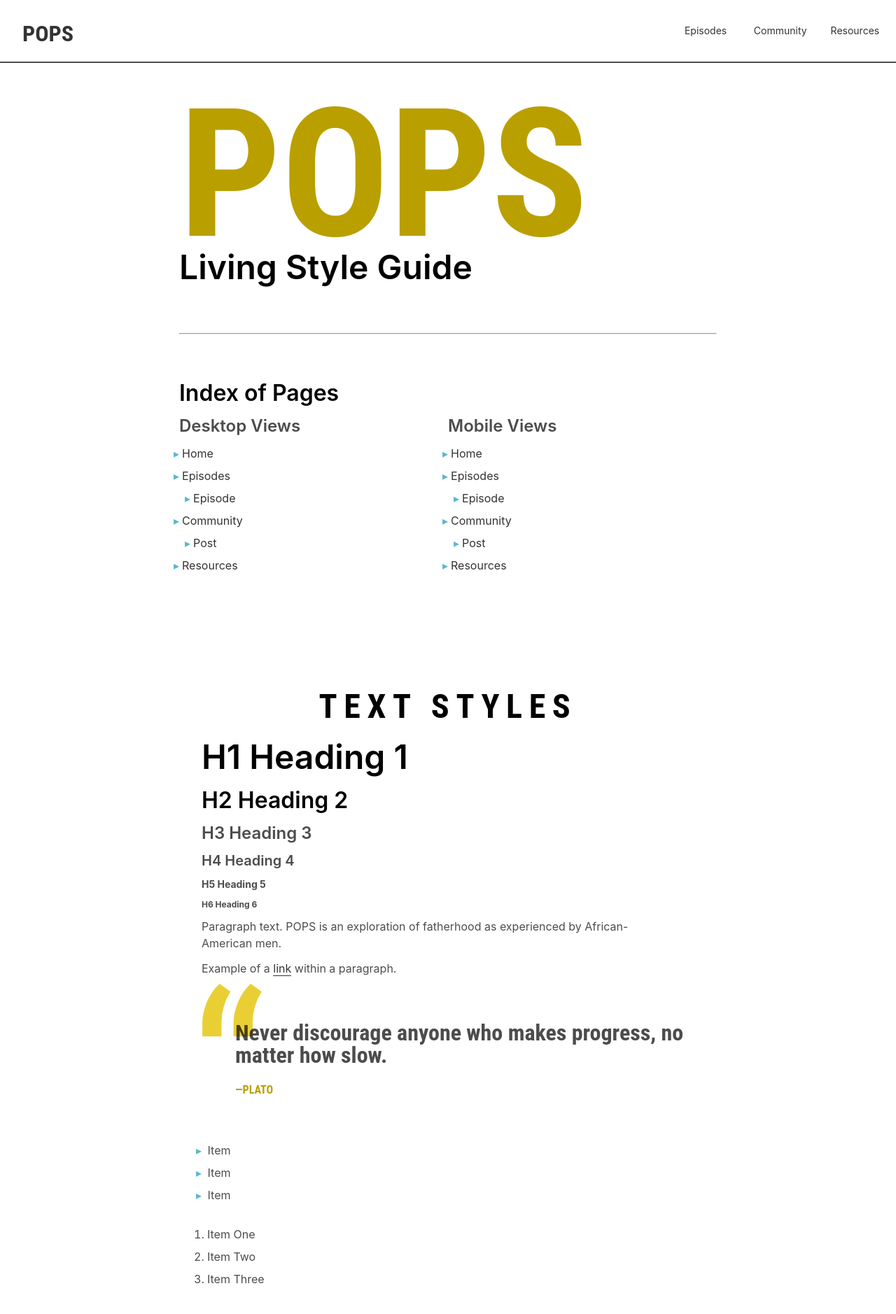
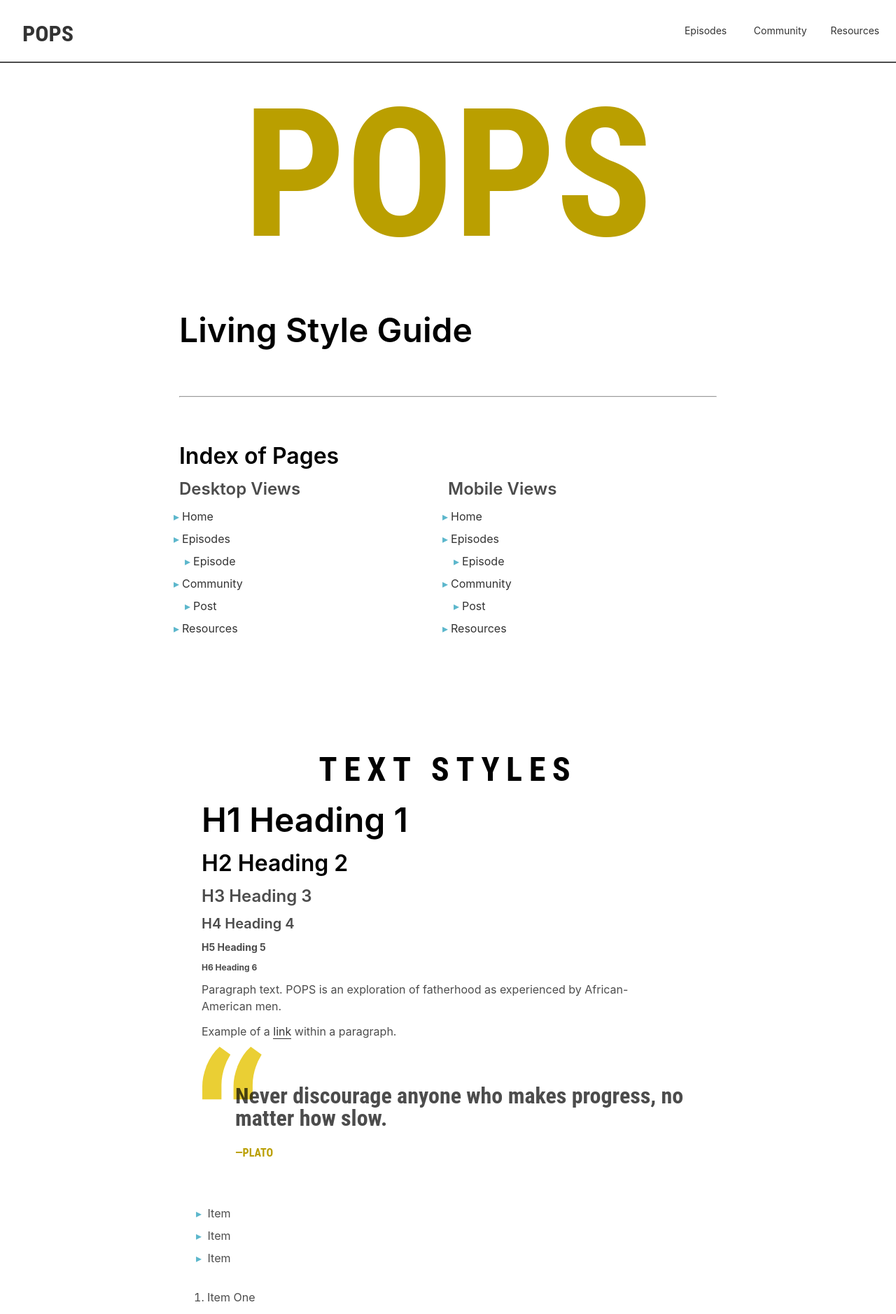
Before and after one commit to morf-studio/pops, a Jekyll site: the page built from index.html, in a window 1280 px wide. Shown: the top 1878 px of the page at 70% size. Built offline with Jekyll 4.4.1, drawn with Linux system fonts in a browser that asks for light colours.

Commit message:
Section header fixes

```diff
--- a/_sass/typography/_headings.scss
+++ b/_sass/typography/_headings.scss
@@ -42,10 +42,11 @@ h4 {
   font-family:$condensed-font-family;
   font-size:20vw;
   display:block;
+  text-align:center;
   //transform:rotateZ(90deg);
   //transform-origin:left;
   //margin-left:.5em;
-  margin-bottom:-.35em;
+  //margin-bottom:-.35em;
   mix-blend-mode:multiply;
   -webkit-mix-blend-mode:multiply;
   //z-index:-1;
```
